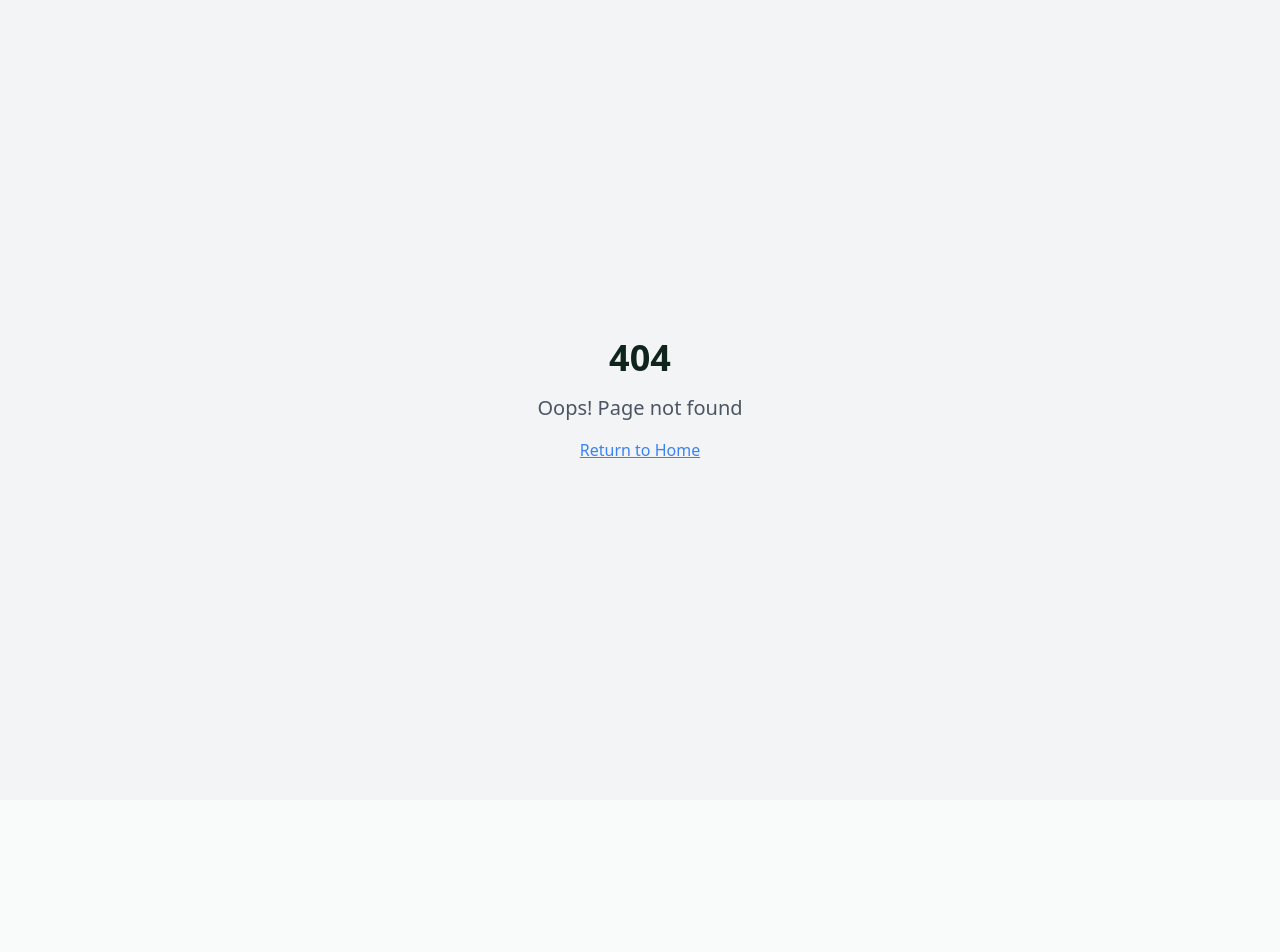
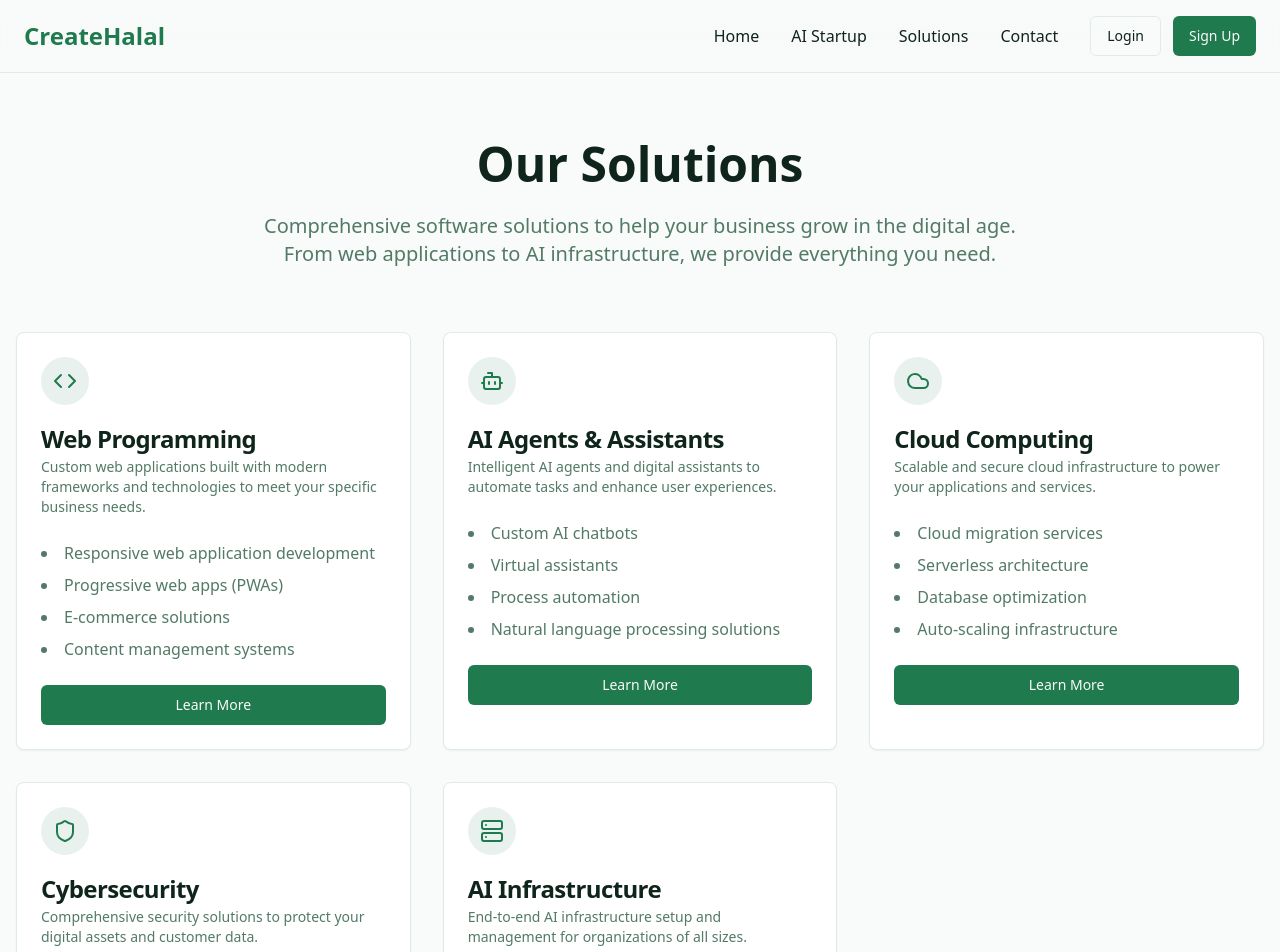
Before and after one commit to 12345Shahid/create-halal-ai-solutions, a React (Vite) app: page /solutions in a window 1280 px wide. Before the commit this address had no page. Shown: the top 952 px of the page. Before the commit the page ends 800 px from the top, so only its background shows below. Built offline with nearby package versions, Linux system fonts and the light colour scheme.

Commit message:
Add solutions page
Adds a new public "Solutions" page to showcase the services offered.

```diff
--- a/src/App.tsx
+++ b/src/App.tsx
@@ -16,6 +16,7 @@ import Register from "./pages/Register";
 import ResetPassword from "./pages/ResetPassword";
 import NotFound from "./pages/NotFound";
 import PlanInquiry from "./pages/PlanInquiry";
+import Solutions from "./pages/Solutions";
 
 const queryClient = new QueryClient();
 
@@ -29,6 +30,7 @@ const App = () => (
           <Routes>
             <Route path="/" element={<Index />} />
             <Route path="/ai-startup" element={<AIStartup />} />
+            <Route path="/solutions" element={<Solutions />} />
             <Route path="/contact" element={<Contact />} />
             <Route path="/login" element={<Login />} />
             <Route path="/register" element={<Register />} />
--- a/src/components/Navbar.tsx
+++ b/src/components/Navbar.tsx
@@ -24,6 +24,9 @@ const Navbar = () => {
             </Link>
             <Link to="/ai-startup" className="font-medium hover:text-primary transition-colors">
               AI Startup
+            </Link>
+            <Link to="/solutions" className="font-medium hover:text-primary transition-colors">
+              Solutions
             </Link>
             <Link to="/contact" className="font-medium hover:text-primary transition-colors">
               Contact
@@ -68,6 +71,13 @@ const Navbar = () => {
               AI Startup
             </Link>
             <Link
+              to="/solutions"
+              className="block py-2 font-medium hover:text-primary transition-colors"
+              onClick={() => setIsOpen(false)}
+            >
+              Solutions
+            </Link>
+            <Link
               to="/contact"
               className="block py-2 font-medium hover:text-primary transition-colors"
               onClick={() => setIsOpen(false)}
--- /dev/null
+++ b/src/pages/Solutions.tsx
@@ -0,0 +1,129 @@
+
+import React from 'react';
+import Layout from '@/components/Layout';
+import { Link } from 'react-router-dom';
+import { Card, CardContent, CardDescription, CardFooter, CardHeader, CardTitle } from '@/components/ui/card';
+import { Button } from '@/components/ui/button';
+import { Code, Bot, Cloud, Shield, Server } from 'lucide-react';
+
+const Solutions = () => {
+  const solutions = [
+    {
+      title: "Web Programming",
+      description: "Custom web applications built with modern frameworks and technologies to meet your specific business needs.",
+      icon: Code,
+      features: [
+        "Responsive web application development",
+        "Progressive web apps (PWAs)",
+        "E-commerce solutions",
+        "Content management systems"
+      ]
+    },
+    {
+      title: "AI Agents & Assistants",
+      description: "Intelligent AI agents and digital assistants to automate tasks and enhance user experiences.",
+      icon: Bot,
+      features: [
+        "Custom AI chatbots",
+        "Virtual assistants",
+        "Process automation",
+        "Natural language processing solutions"
+      ]
+    },
+    {
+      title: "Cloud Computing",
+      description: "Scalable and secure cloud infrastructure to power your applications and services.",
+      icon: Cloud,
+      features: [
+        "Cloud migration services",
+        "Serverless architecture",
+        "Database optimization",
+        "Auto-scaling infrastructure"
+      ]
+    },
+    {
+      title: "Cybersecurity",
+      description: "Comprehensive security solutions to protect your digital assets and customer data.",
+      icon: Shield,
+      features: [
+        "Security audits and assessments",
+        "Penetration testing",
+        "Compliance solutions",
+        "Secure authentication systems"
+      ]
+    },
+    {
+      title: "AI Infrastructure",
+      description: "End-to-end AI infrastructure setup and management for organizations of all sizes.",
+      icon: Server,
+      features: [
+        "ML/AI model deployment",
+        "Training infrastructure",
+        "Data pipelines",
+        "Model monitoring and management"
+      ]
+    }
+  ];
+
+  return (
+    <Layout>
+      <div className="container mx-auto px-4 py-16">
+        {/* Hero Section */}
+        <div className="text-center mb-16">
+          <h1 className="text-4xl md:text-5xl font-bold mb-6">Our Solutions</h1>
+          <p className="text-xl max-w-3xl mx-auto text-muted-foreground">
+            Comprehensive software solutions to help your business grow in the digital age.
+            From web applications to AI infrastructure, we provide everything you need.
+          </p>
+        </div>
+
+        {/* Services Grid */}
+        <div className="grid grid-cols-1 md:grid-cols-2 lg:grid-cols-3 gap-8 mb-16">
+          {solutions.map((solution, index) => (
+            <Card key={index} className="transition-all hover:shadow-md">
+              <CardHeader>
+                <div className="h-12 w-12 rounded-full bg-primary/10 flex items-center justify-center mb-4">
+                  <solution.icon className="h-6 w-6 text-primary" />
+                </div>
+                <CardTitle>{solution.title}</CardTitle>
+                <CardDescription>{solution.description}</CardDescription>
+              </CardHeader>
+              <CardContent>
+                <ul className="list-disc list-inside space-y-2">
+                  {solution.features.map((feature, i) => (
+                    <li key={i} className="text-muted-foreground">{feature}</li>
+                  ))}
+                </ul>
+              </CardContent>
+              <CardFooter>
+                <Button asChild className="w-full">
+                  <Link to="/contact">Learn More</Link>
+                </Button>
+              </CardFooter>
+            </Card>
+          ))}
+        </div>
+
+        {/* CTA Section */}
+        <div className="bg-primary/5 rounded-2xl p-8 md:p-12">
+          <div className="max-w-3xl mx-auto text-center">
+            <h2 className="text-3xl font-bold mb-4">Ready to Transform Your Business?</h2>
+            <p className="text-lg text-muted-foreground mb-8">
+              Our team of experts is ready to help you implement the perfect software solution for your specific needs.
+            </p>
+            <div className="flex flex-col sm:flex-row gap-4 justify-center">
+              <Button size="lg" asChild>
+                <Link to="/contact">Contact Us</Link>
+              </Button>
+              <Button size="lg" variant="outline" asChild>
+                <Link to="/plan-inquiry">Get a Custom Quote</Link>
+              </Button>
+            </div>
+          </div>
+        </div>
+      </div>
+    </Layout>
+  );
+};
+
+export default Solutions;
```
